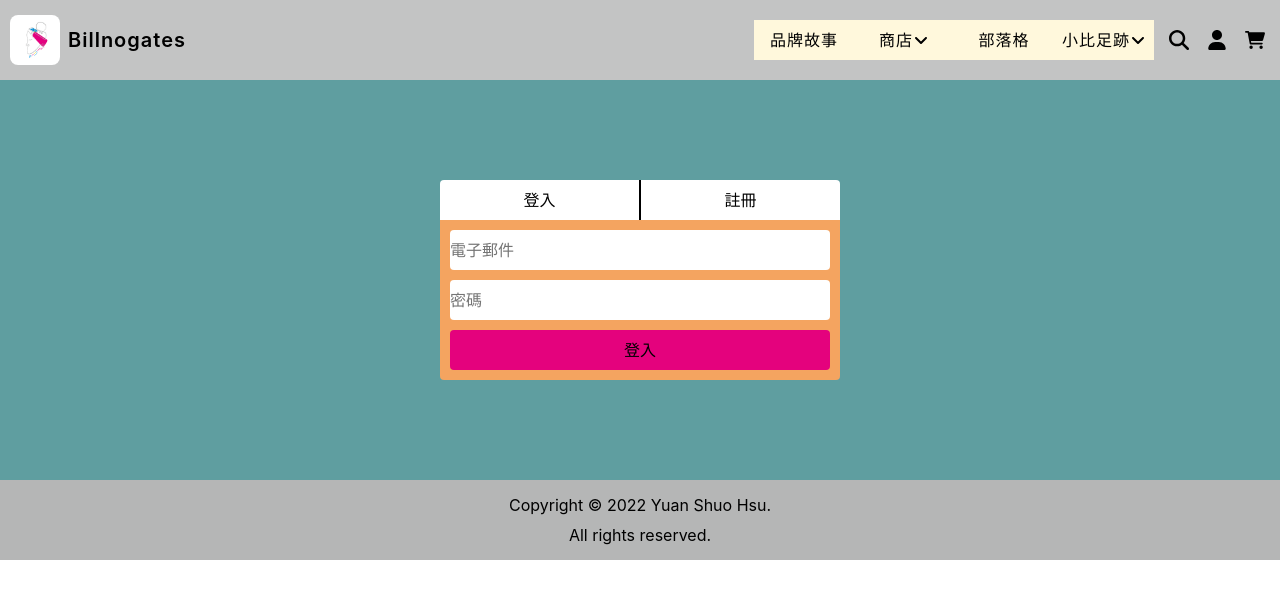
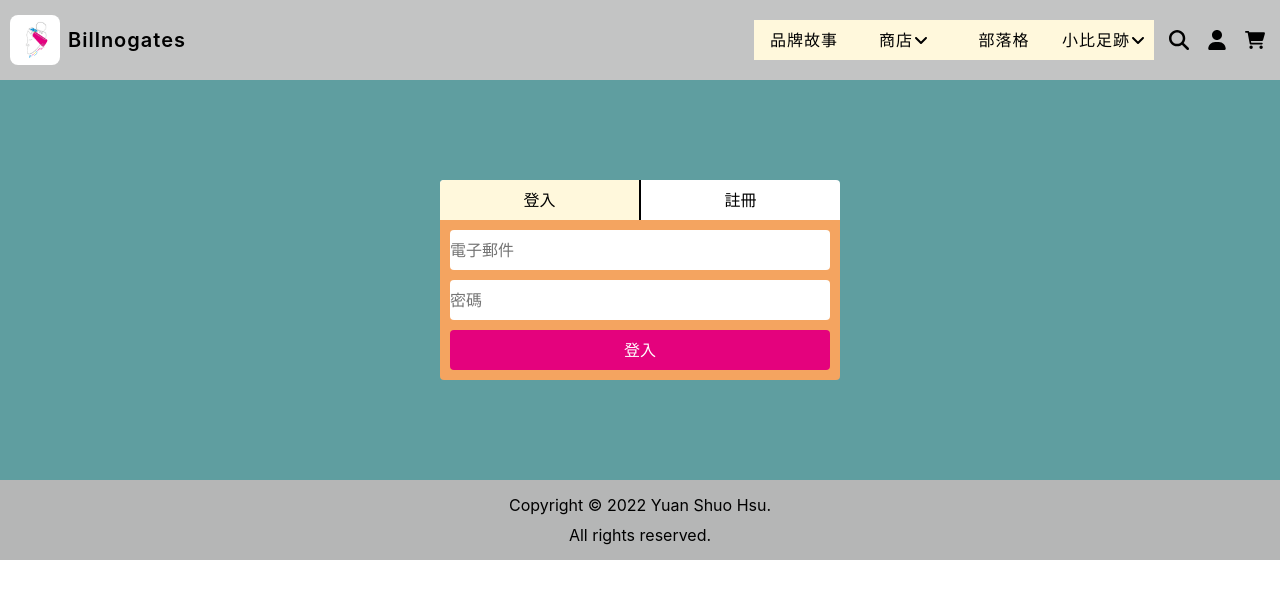
Before and after one commit to YuanShuoHsu/billnogates, a React (Create React App) app: page /membership/login in a window 1280 px wide. Shown: the top 598 px of the page. Built offline with nearby package versions, Linux system fonts and the light colour scheme.

Commit message:
membership NavLink classname active modify

```diff
--- a/src/pages/Membership/Login/index.scss
+++ b/src/pages/Membership/Login/index.scss
@@ -35,6 +35,7 @@
             padding: 0;
             width: 100%;
             height: 40px;
+            color: #fff;
             background: #E4027D;
             border: none;
             border-radius: 4px;
--- a/src/pages/Membership/Register/index.scss
+++ b/src/pages/Membership/Register/index.scss
@@ -83,6 +83,7 @@
             padding: 0;
             width: 100%;
             height: 40px;
+            color: #fff;
             background: #E4027D;
             border: none;
             border-radius: 4px;
--- a/src/pages/Membership/index.jsx
+++ b/src/pages/Membership/index.jsx
@@ -23,10 +23,10 @@ export default function Membership() {
             <div className='Membership'>
                 <div className='box'>
                     <div className='router'>
-                        <NavLink className={isActive => "loginLink" + (!isActive ? " active" : "")} to="login" activeClassName="selected">
+                        <NavLink className={({ isActive }) => "loginLink" + (isActive ? " active" : "")} to="login">
                             <button className='loginButton'>登入</button>
                         </NavLink>
-                        <NavLink className={isActive => "registerLink" + (!isActive ? " active" : "")} to="register" >
+                        <NavLink className={({isActive}) => "registerLink" + (isActive ? " active" : "")} to="register" >
                             <button className='registerButton'>註冊</button>
                         </NavLink>
                     </div>
--- a/src/pages/Membership/index.scss
+++ b/src/pages/Membership/index.scss
@@ -13,10 +13,11 @@
 
             .loginLink {
                 border-radius: 4px;
+                background: #fff;
 
                 &.active {
                     .loginButton {
-                        background: cadetblue;
+                        background: cornsilk;
                     }
                 }
 
@@ -48,7 +49,7 @@
 
                 &.active {
                     .registerButton {
-                        background: cadetblue;
+                        background: cornsilk;
                     }
                 }
             }
```
